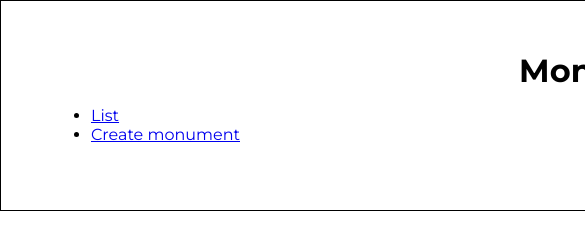
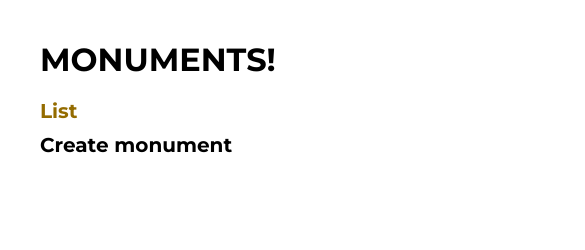
Before and after one commit to lexisgasa/Monuments-UI-TRP, a website with bundled scripts: page public/index.html in a window 390 px wide. Shown: the top 250 px of the page, 585 px wide, since content can reach past the window. Built offline with nearby package versions, Linux system fonts and the light colour scheme.

Commit message:
Add styles and media queries

```diff
--- a/public/styles/style.css
+++ b/public/styles/style.css
@@ -13,16 +13,70 @@ h1 {
   margin: 0;
 }
 
+ul {
+  margin: 0;
+  padding: 0;
+}
+
+li {
+  list-style-type: none;
+}
+
+a {
+  text-decoration: none;
+  color: inherit;
+}
 .container {
   margin: 0 auto;
-  border: 1px solid #000;
-  width: 1250px;
+  max-width: 900px;
 }
 
 .header {
-  padding: 50px;
+  padding: 40px;
+
+  @media (width >= 600px) {
+    display: flex;
+    justify-content: space-between;
+    align-items: center;
+  }
 }
 
 .main-heading {
-  text-align: center;
+  text-transform: uppercase;
 }
+
+.navigation-menu {
+  display: flex;
+  align-items: center;
+}
+
+.navigation-menu__list {
+  display: flex;
+  flex-direction: column;
+  gap: 10px;
+  margin: 20px 0;
+  font-size: 20px;
+
+  @media (width >= 600px) {
+    width: 300px;
+    flex-direction: row;
+    justify-content: space-around;
+  }
+}
+
+.navigation-menu__item {
+  font-weight: bolder;
+  &.active {
+    color: #946c00;
+  }
+
+  @media (width >= 600px) {
+    &.active {
+      border-bottom: 2px solid #946c00;
+    }
+
+    &:hover {
+      color: #000;
+    }
+  }
+}
```
